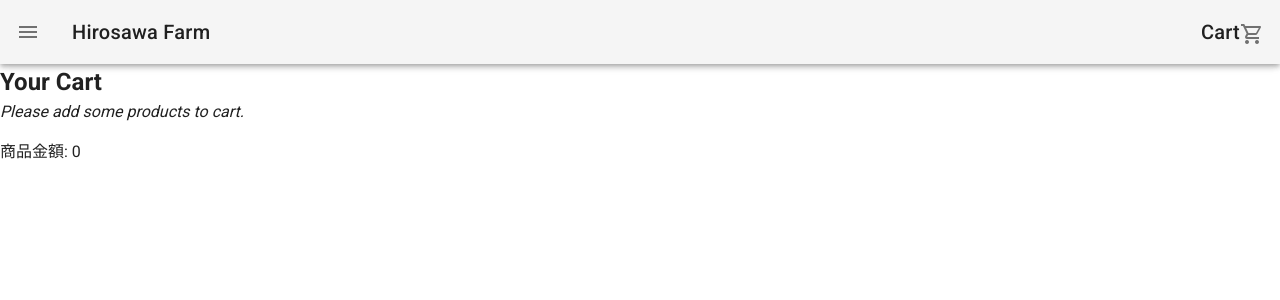
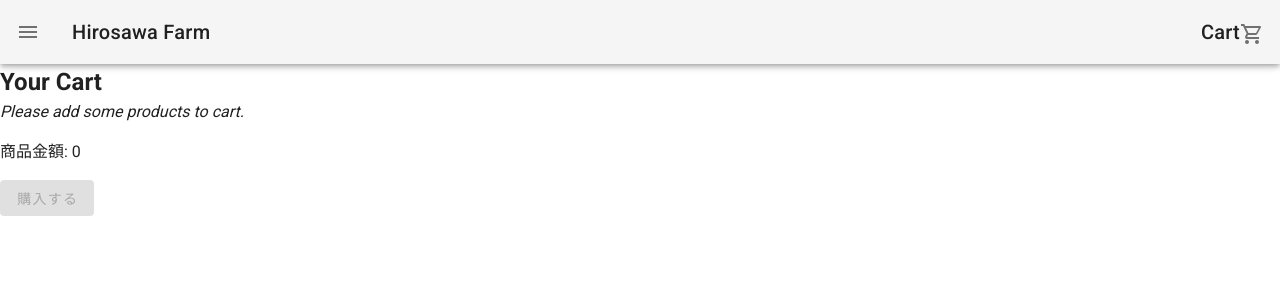
Before and after one commit to masayukihirosawa/farmHirosawa, a Vue app: page /cart in a window 1280 px wide. Shown: the top 300 px of the page. Built offline with nearby package versions, Linux system fonts and the light colour scheme.

Commit message:
購入の機能追加。

```diff
--- a/src/router.js
+++ b/src/router.js
@@ -4,6 +4,8 @@ const Home = () => import(/* webpackChunkName: "Home" */ "./views/Home.vue");
 const Item = () => import(/* webpackChunkName: "Item" */ "./views/Item.vue");
 const ShoppingCart = () =>
   import(/* webpackChunkName: "ShoppingCart" */ "./views/ShoppingCart.vue");
+const CheckOut = () =>
+  import(/* webpackChunkName: "CheckOut" */ "./views/CheckOut.vue");
 const About = () => import(/* webpackChunkName: "About" */ "./views/About.vue");
 
 Vue.use(Router);
@@ -14,6 +16,7 @@ export default new Router({
     { path: "/", name: "home", component: Home },
     { path: "/item/:id", name: "item-id", component: Item, props: true },
     { path: "/cart", name: "cart", component: ShoppingCart },
+    { path: "/checkOut", name: "checkOut", component: CheckOut },
     { path: "/about", name: "about", component: About },
   ],
   scrollBehavior(to, from, savedPosition) {
--- a/src/store.js
+++ b/src/store.js
@@ -103,6 +103,10 @@ export default new Vuex.Store({
       const parsed = JSON.stringify(state.cartItems);
       localStorage.setItem("cartItems", parsed);
     },
+    cartItemsRemove(state) {
+      state.cartItems = [];
+      localStorage.removeItem("cartItems");
+    },
     toggleSideMenu(state) {
       state.drawer = !state.drawer;
     },
@@ -118,6 +122,9 @@ export default new Vuex.Store({
         commit("incrementItemQuantity", cartItem);
       }
     },
+    cartItemsRemove({ commit }) {
+      commit("cartItemsRemove");
+    },
     toggleSideMenu({ commit }) {
       commit("toggleSideMenu");
     },
--- /dev/null
+++ b/src/views/CheckOut.vue
@@ -0,0 +1,6 @@
+<template>
+  <div>
+    <h3>購入ありがとうございました。</h3>
+    <v-btn :to="{ name: 'home' }">買い物を続ける</v-btn>
+  </div>
+</template>
--- a/src/views/ShoppingCart.vue
+++ b/src/views/ShoppingCart.vue
@@ -16,6 +16,11 @@
       </li>
     </ul>
     <p>商品金額: {{ cartTotalPrice }}</p>
+    <p>
+      <v-btn :disabled="!cartItems.length" @click="checkOut()" elevation="2"
+        >購入する</v-btn
+      >
+    </p>
   </div>
 </template>
 
@@ -50,6 +55,13 @@ export default {
       this.$store.commit("changeCartItemQuantity", { value, id });
       console.log(this.$store.state.cartItems);
     },
+    checkOut() {
+      this.$store.dispatch("cartItemsRemove");
+      this.toCheckOut();
+    },
+    toCheckOut() {
+      this.$router.push("/checkOut");
+    },
   },
 };
 </script>
```
